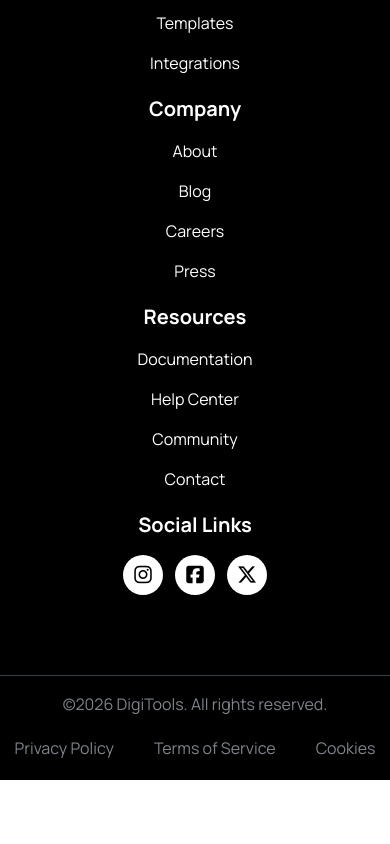
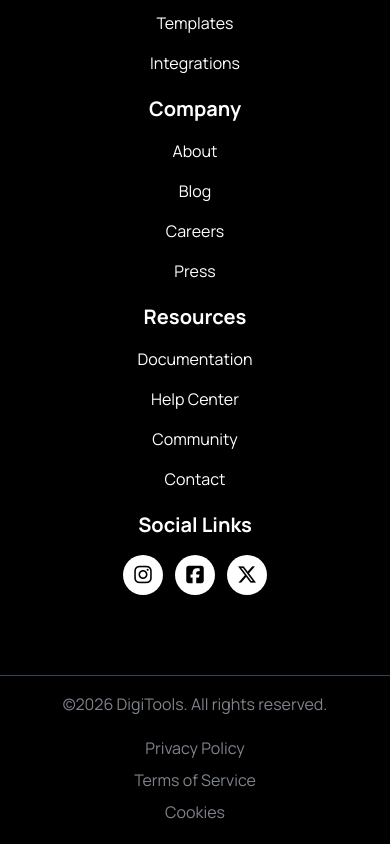
Before and after one commit to Avijeet2016/B13-A6-digitools, a React (Vite) app: page / in a window 390 px wide. Shown: the part 9917-10761 px from the top of the page. Before the commit the page ends 10697 px from the top, so only its background shows below. Built offline with nearby package versions, Linux system fonts and the light colour scheme.

Commit message:
The project has been finished successfully

```diff
--- a/src/components/Footer.jsx
+++ b/src/components/Footer.jsx
@@ -60,7 +60,7 @@ const Footer = () => {
           <div className="flex flex-col gap-5 md:gap-0 md:flex-row justify-between items-center text-[#7F838A]">
             <p className="">©2026 DigiTools. All rights reserved.</p>
             <div>
-              <ul className="flex justify-center items-center gap-10">
+              <ul className="flex flex-col gap-2 md:flex-row justify-center items-center md:gap-10">
                 <li>Privacy Policy</li>
                 <li>Terms of Service</li>
                 <li>Cookies</li>
```
